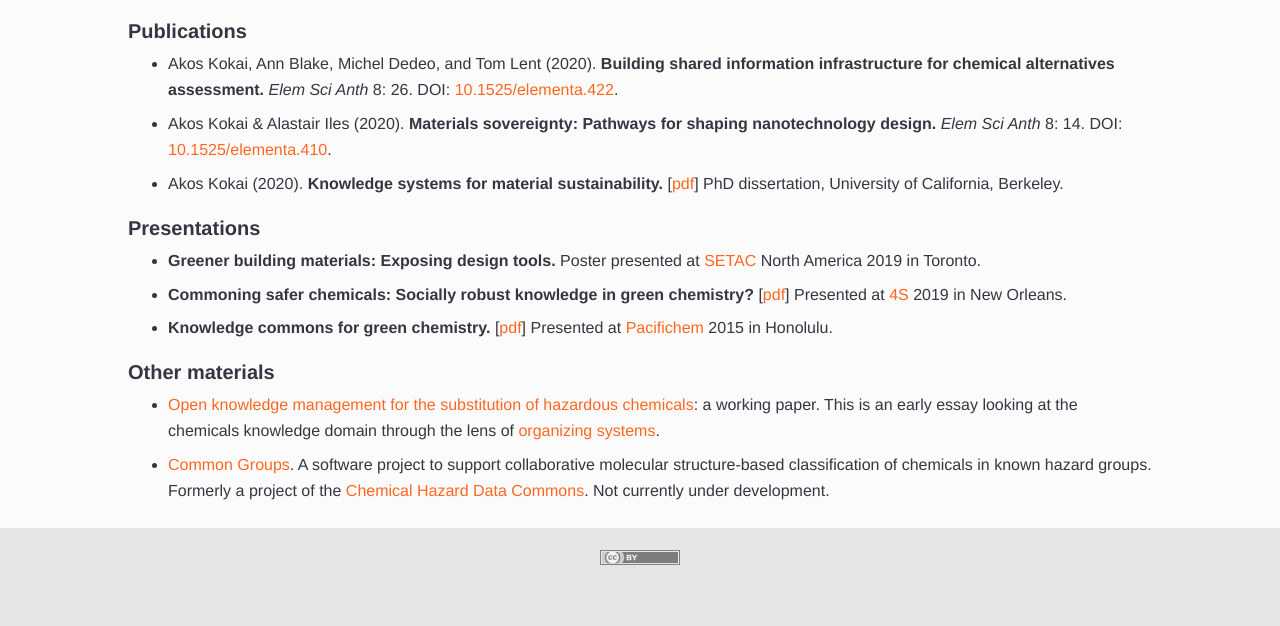
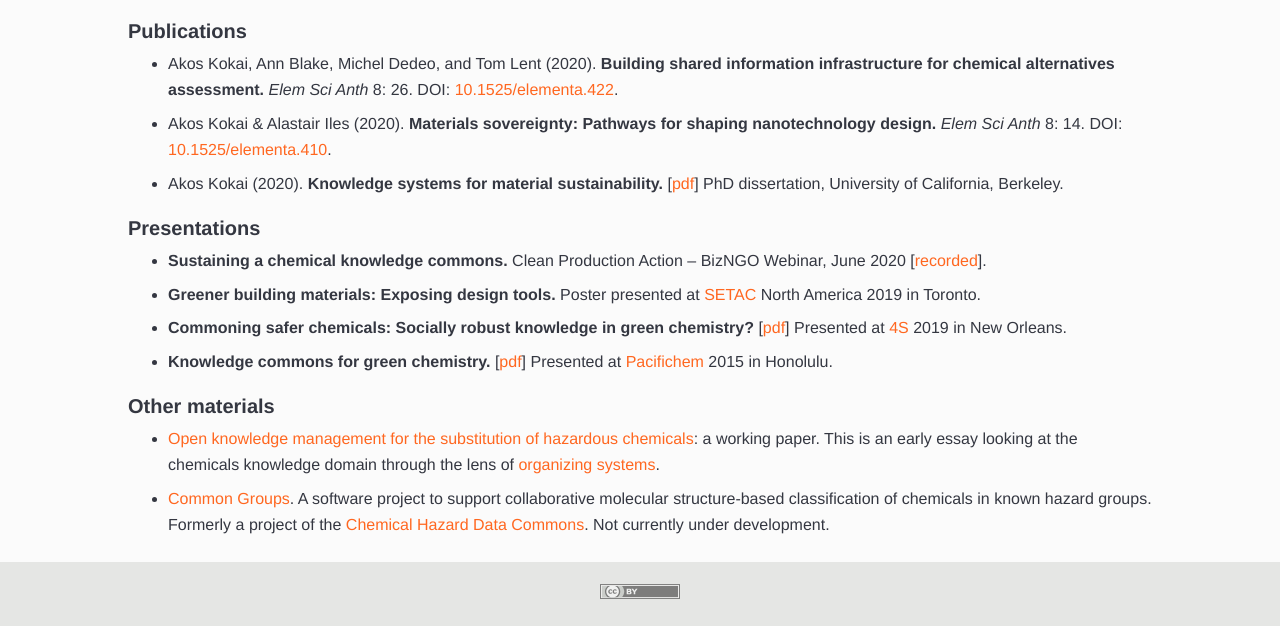
Before and after one commit to akokai/akokai.github.io, a Jekyll site: the page built from research/index.html, in a window 1280 px wide and 900 px high, scrolled down 723 px, cut to the strip 274-900 px from the top of the window. Built offline with Jekyll 4.4.1, drawn with Linux system fonts in a browser that asks for light colours; before the commit the page ends 1589 px from its top, so only the background shows below that.

Commit message:
Add CPA webinar link

```diff
--- a/research/index.html
+++ b/research/index.html
@@ -32,6 +32,7 @@ title: "Research"
 
 <h3 id="talks">Presentations</h3>
 <ul class="flow">
+<li><strong>Sustaining a chemical knowledge commons.</strong> Clean Production Action – BizNGO Webinar, June 2020 [<a href="https://www.cleanproduction.org/resources/entry/sustaining-a-chemical-knowledge-commons">recorded</a>].</li>
 <li><strong>Greener building materials: Exposing design tools.</strong> Poster presented at <a href="https://www.setac.org/" target="_blank">SETAC</a> North America 2019 in Toronto.</li>
 <li><strong>Commoning safer chemicals: Socially robust knowledge in green chemistry?</strong> [<a href="{{ site.baseurl }}/assets/Kokai_4S_2019-09-07.pdf" target="_blank">pdf</a>] Presented at <a href="https://www.4sonline.org" target="_blank">4S</a> 2019 in New Orleans.</em></li>
 <li><strong>Knowledge commons for green chemistry.</strong> [<a href="{{ site.baseurl }}/assets/Kokai_Pacifichem_2015-12-19.pdf" target="_blank">pdf</a>] Presented at <a href="https://pacifichem.org/" target="_blank">Pacifichem </a> 2015 in Honolulu.</em></li>
```
